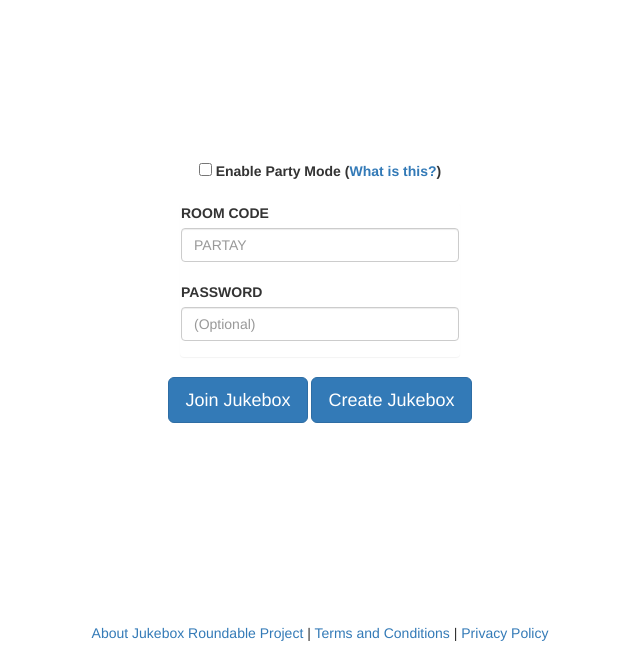
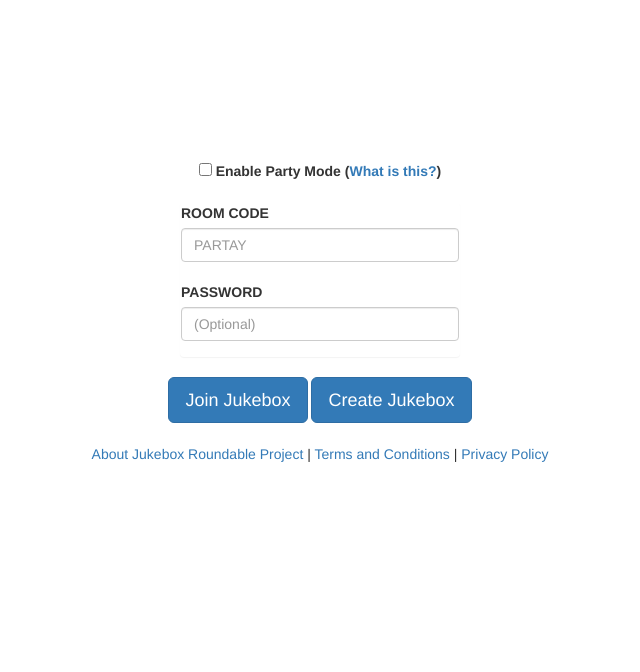
Before and after one commit to jukeboxroundtable/JukeboxRoundtable, a Flask app: page / in a window 1280 px wide. Shown: the part 128-800 px from the top of the page, without its empty margins (320-960 px from the left). Run offline with Flask 2, Linux system fonts and the light colour scheme; some libraries are stand-ins or nearby versions.

Commit message:
Fixed the footer

```diff
--- a/src/static/css/styles.css
+++ b/src/static/css/styles.css
@@ -45,3 +45,8 @@ img {
 .sign-in-form {
     text-transform: uppercase;
 }
+
+#footer {
+    position: relative;
+    margin-top: 20px;
+}
--- a/src/templates/layout.html
+++ b/src/templates/layout.html
@@ -265,7 +265,7 @@
 {% block content %}{% endblock %}
 
 {% block footer %}
-    <div class="container-fluid navbar navbar-fixed-bottom" align="center">
+    <div id="footer" class="container-fluid navbar navbar-fixed-bottom" align="center">
         <footer class="footer">
             <span class="text-muted">
                 <a href="{{ url_for('about.about') }}">About Jukebox Roundable Project</a>
```
